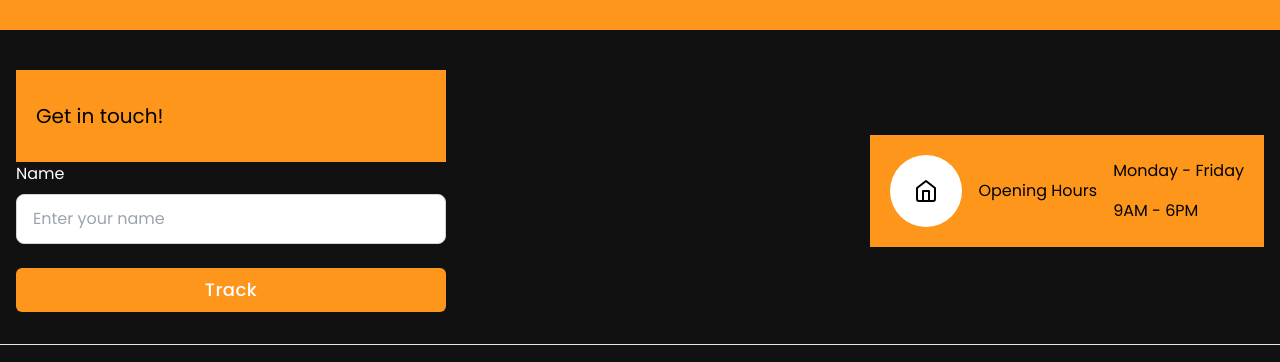
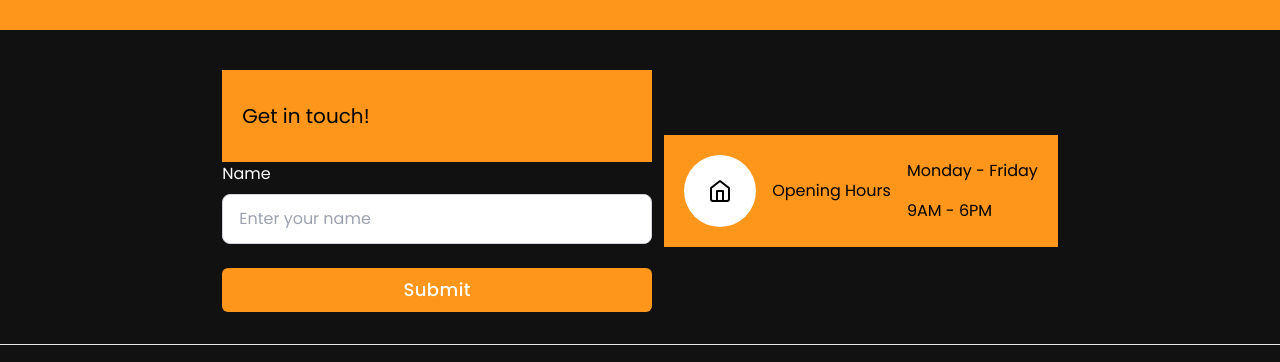
Before and after one commit to Whiskery99/cucu, a Next.js app: page /contact in a window 1280 px wide. Shown: the part 259-621 px from the top of the page. Built offline with nearby package versions, Linux system fonts and the light colour scheme; no server answers; the database is empty.

Commit message:
new change

```diff
--- a/src/app/contact/page.js
+++ b/src/app/contact/page.js
@@ -55,7 +55,7 @@ export default function Contact() {
           <h1 className="text-white text-2xl">Contact Us</h1>
           <div className="w-18 bg-[#fd961a] h-4"></div>
         </div>
-        <div className="w-full px-4 flex flex-col md:flex-row items-center md:items-center md:justify-between gap-3 justify-center my-8 md:mt-10">
+        <div className="w-full px-4 flex flex-col md:flex-row items-center md:items-center  gap-3 justify-center my-8 md:mt-10">
           <div>
             <div className="bg-[#fd961a] w-full py-8 px-5">
               <p className="text-xl text-black">Get in touch!</p>
@@ -68,7 +68,7 @@ export default function Contact() {
                   value={formData.name}
                   onChange={handleChange} className="text-zinc-800 border-[0.5px] transistion-all ease-in-out duration-500 border-gray-300 focus:border-gray-700 rounded-lg px-4 py-3 w-full" type="text" placeholder="Enter your name" required />
               </div>
-              <button type="submit" className="disabled:opacity-50 flex items-center justify-center bg-[#fd961a] px-6 py-2 text-lg tracking-wide text-white transition-all ease-in-out duration-200 font-medium focus:shadow rounded-md w-full">Track</button>
+              <button type="submit" className="disabled:opacity-50 flex items-center justify-center bg-[#fd961a] px-6 py-2 text-lg tracking-wide text-white transition-all ease-in-out duration-200 font-medium focus:shadow rounded-md w-full">Submit</button>
             </form>
           </div>
           <div className="bg-[#fd961a] p-5 flex items-center text-black gap-4">
```
